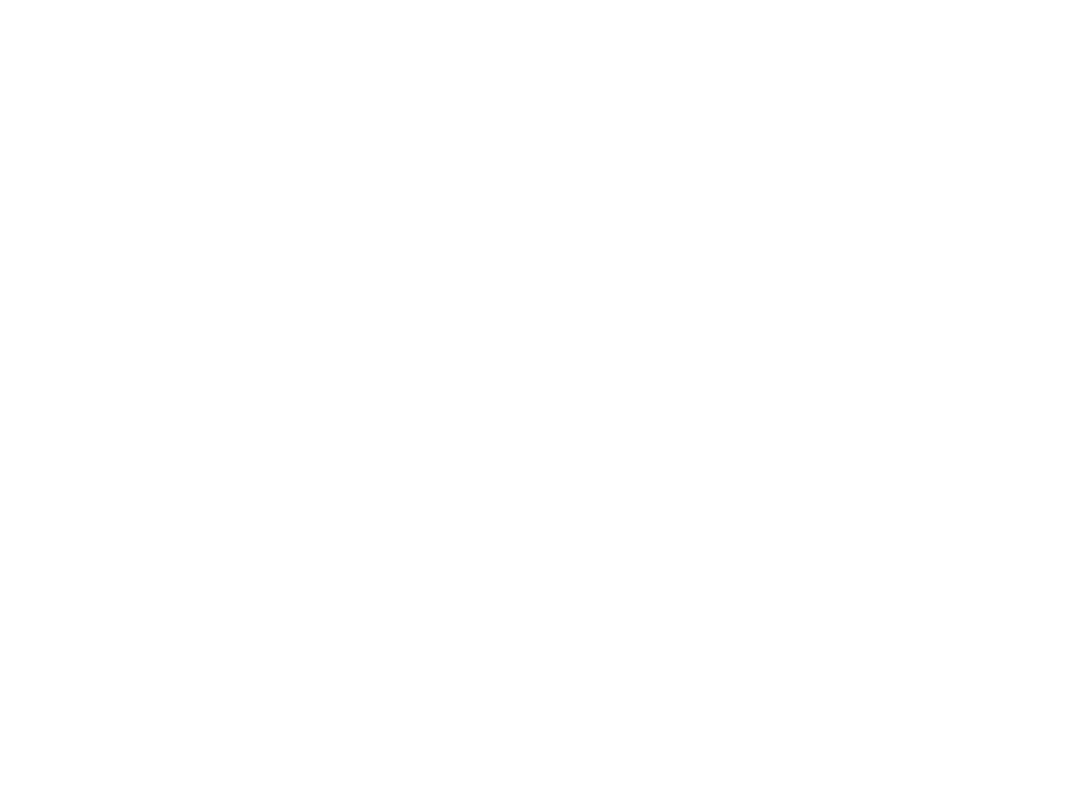
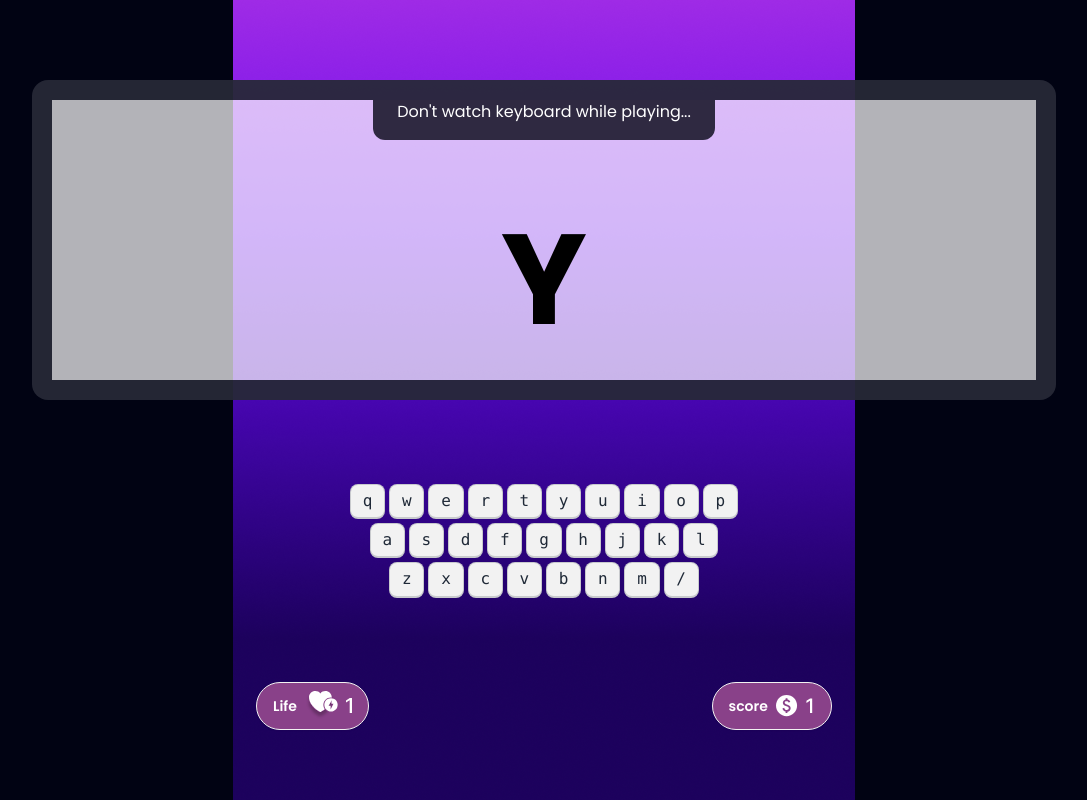
Before and after one commit to Abir0D/alpha-clash-pros, a plain HTML site: page index.html in a window 1280 px wide. Shown: the whole page, without its empty margins (96-1183 px from the left). Drawn offline with nearby package versions, Linux system fonts and the light colour scheme.

Commit message:
design complete

```diff
--- a/index.html
+++ b/index.html
@@ -14,16 +14,91 @@
     <link rel="stylesheet" href="styles/styles.css">
 </head>
 
-<body>
-   <section class="home">
+<body class="font-poppins">
+   <main class="min-h-screen bg-[#010313] bg-[url(images/background.png)] bg-no-repeat bg-center">
+      <!-- home screen -->
+    <section class="home hidden min-h-screen text-white flex justify-center items-center ">
+       <div class="flex flex-col items-center">
+        <h1 class="text-8xl font-anton uppercase">Alpha clash pros</h1>
+        <p>Unleash Your Keyboard Kung Fu : Press “Enter” to Play</p>
+        <button class="btn bg-white text-black">Play</button>
+       </div>
+    </section>
+    <!-- play ground start-->
+    <section class="play-ground">
+         <div class="flex flex-col items-center gap-20 pt-20">
+            <!-- screen -->
+            <div class="artboard artboard-horizontal phone-6 border-[20px] rounded-2xl border-[#010313CC] bg-[#ffffffB3]">
+               <div class="flex justify-center">
+                <p class="bg-[#2F2941] px-6 pb-4 rounded-b-xl text-white">Don't watch keyboard  while playing...</p>
+               </div>
+               <div class="flex justify-center items-center h-full">
+               <p class="text-black text-9xl font-bold">Y</p>
+               </div>
+            </div>
+             <!-- keyboard start-- -->
+                   <div>
+                     <div class="my-1 flex w-full justify-center gap-1">
+                        <kbd class="kbd">q</kbd>
+                        <kbd class="kbd">w</kbd>
+                        <kbd class="kbd">e</kbd>
+                        <kbd class="kbd">r</kbd>
+                        <kbd class="kbd">t</kbd>
+                        <kbd class="kbd">y</kbd>
+                        <kbd class="kbd">u</kbd>
+                        <kbd class="kbd">i</kbd>
+                        <kbd class="kbd">o</kbd>
+                        <kbd class="kbd">p</kbd>
+                      </div>
+                      <div class="my-1 flex w-full justify-center gap-1">
+                        <kbd class="kbd">a</kbd>
+                        <kbd class="kbd">s</kbd>
+                        <kbd class="kbd">d</kbd>
+                        <kbd class="kbd">f</kbd>
+                        <kbd class="kbd">g</kbd>
+                        <kbd class="kbd">h</kbd>
+                        <kbd class="kbd">j</kbd>
+                        <kbd class="kbd">k</kbd>
+                        <kbd class="kbd">l</kbd>
+                      </div>
+                      <div class="my-1 flex w-full justify-center gap-1">
+                        <kbd class="kbd">z</kbd>
+                        <kbd class="kbd">x</kbd>
+                        <kbd class="kbd">c</kbd>
+                        <kbd class="kbd">v</kbd>
+                        <kbd class="kbd">b</kbd>
+                        <kbd class="kbd">n</kbd>
+                        <kbd class="kbd">m</kbd>
+                        <kbd class="kbd">/</kbd>
+                      </div>
+                   </div>
+             <!-- keyboard end-- -->
+              <!-- life score -->
+               <div class="flex justify-between w-3/4 pr-48 pl-48">
+                  <button class="btn rounded-full bg-[#894189] text-white px-4">
+                       Life
+                      <img src="images/Group 23.svg" alt=""> <img src="images/1.svg" alt="">
+                   </button>
+                  <button class="btn rounded-full bg-[#894189] text-white px-4">
+                       score
+                      <img src="images/Group 28.svg" alt="">
+                   </button>
 
-   </section>
-   <section class="play-ground">
-
-   </section>
-   <section class="score">
-
-   </section>
+               </div>
+         </div>
+    </section>
+    <!-- playground end -->
+     <!-- final score started -->
+    <section class="score flex justify-center items-center min-h-screen hidden ">
+       <div class="text-white text-center space-y-6 bg-[#FFFFFF33] p-4 rounded-lg">
+         <h1 class="text-8xl">
+            <span>Score: 14</span>
+         </h1>
+         <button class="btn">Play Again</button>
+         <p>Practice will make you Pro</p>
+       </div>
+    </section>
+   </main>
 </body>
 
 </html>
--- a/styles/styles.css
+++ b/styles/styles.css
@@ -1,6 +1,12 @@
 
 @import url('https://fonts.googleapis.com/css2?family=Poppins:ital,wght@0,100;0,200;0,300;0,400;0,500;0,600;0,700;0,800;0,900;1,100;1,200;1,300;1,400;1,500;1,600;1,700;1,800;1,900&display=swap');
+@import url('https://fonts.googleapis.com/css2?family=Anton&display=swap');
+
 
 .font-poppins{
   font-family: 'Poppins', sans-serif;
 }
+
+.font-anton{
+    font-family: "Anton", sans-serif;
+}
```
Also changed, not shown: images/1.svg (added), images/Group 23.svg (added), images/Group 28.svg (added), scripts/index.js (added).
